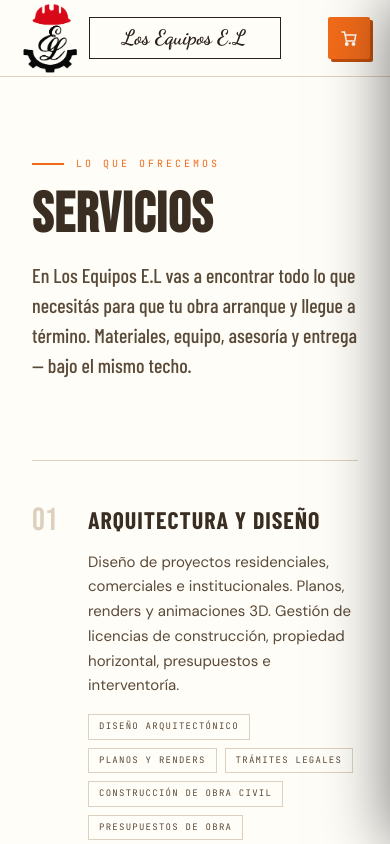
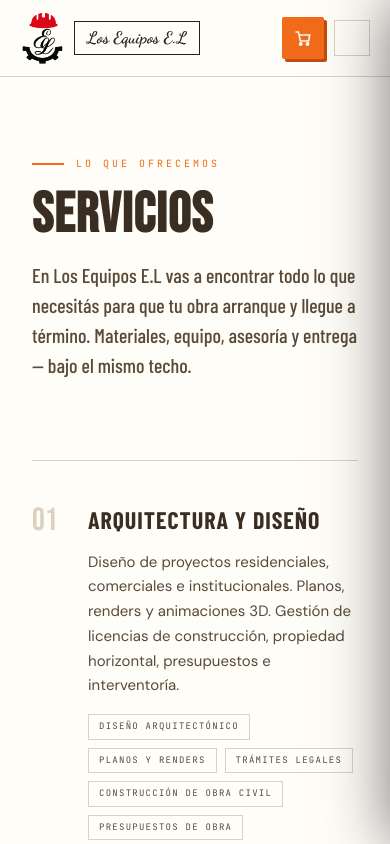
Before and after one commit to Alambreta/Proyecto-Ferreteria-demo, a React (Vite) app: page /servicios in a window 390 px wide. Shown: the top 844 px of the page. Built offline with nearby package versions, Linux system fonts and the light colour scheme.

Commit message:
feat: menú hamburger responsive para tablets y móvil, fix navbar brand, link proveedores con scroll a hash

```diff
--- a/src/App.jsx
+++ b/src/App.jsx
@@ -63,8 +63,15 @@ export default function App() {
   useEffect(() => { writeCart(items) }, [items])
 
   useEffect(() => {
-    window.scrollTo(0, 0)
-  }, [location.pathname])
+    if (location.hash) {
+      setTimeout(() => {
+        const el = document.querySelector(location.hash)
+        if (el) el.scrollIntoView({ behavior: 'smooth' })
+      }, 100)
+    } else {
+      window.scrollTo(0, 0)
+    }
+  }, [location.pathname, location.hash])
 
   return (
     <>
--- a/src/components/Drawer.jsx
+++ b/src/components/Drawer.jsx
@@ -18,7 +18,7 @@ export default function Drawer({ open, onClose, items, setItems }) {
   const rm = (id) => setItems(items.filter(i => i.id !== id))
 
   const waMsg = encodeURIComponent(
-    'Hola FORJA, me interesa cotizar:\n' +
+    'Hola, me interesa cotizar:\n' +
     items.map(i => `• ${i.qty}× ${i.name} (${i.kind === 'renta' ? 'renta' : 'compra'})`).join('\n') +
     `\nTotal estimado: $${fmt(total)} COP`
   )
--- a/src/components/Footer.jsx
+++ b/src/components/Footer.jsx
@@ -30,7 +30,7 @@ export default function Footer() {
           <ul>
             <li><Link to="/quienes-somos">Nosotros</Link></li>
             <li><a href="#">Crédito Empresarial</a></li>
-            <li><a href="#">Proveedores</a></li>
+            <li><Link to="/quienes-somos#proveedores">Proveedores</Link></li>
           </ul>
         </div>
         <div className="f-col">
--- a/src/components/Nav.jsx
+++ b/src/components/Nav.jsx
@@ -1,5 +1,5 @@
 import { useState, useEffect } from 'react'
-import { Link } from 'react-router-dom'
+import { Link, useLocation } from 'react-router-dom'
 import { I } from './Icons.jsx'
 
 const NAV_LINKS = [
@@ -7,7 +7,7 @@ const NAV_LINKS = [
   {
     id: 'renta', label: 'Renta', to: '/renta',
     children: [
-      { id: 'transporte', label: 'Transporte',        to: '/transporte' },
+      { id: 'transporte', label: 'Transporte',          to: '/transporte' },
       { id: 'maquinaria', label: 'Maquinaria Amarilla', to: '/maquinaria' },
     ],
   },
@@ -17,7 +17,9 @@ const NAV_LINKS = [
 ]
 
 export default function Nav({ cartCount, onOpenCart, activeSection }) {
-  const [scrolled, setScrolled] = useState(false)
+  const [scrolled,  setScrolled]  = useState(false)
+  const [menuOpen,  setMenuOpen]  = useState(false)
+  const location = useLocation()
 
   useEffect(() => {
     const fn = () => setScrolled(window.scrollY > 24)
@@ -26,13 +28,24 @@ export default function Nav({ cartCount, onOpenCart, activeSection }) {
     return () => window.removeEventListener('scroll', fn)
   }, [])
 
+  useEffect(() => { setMenuOpen(false) }, [location.pathname, location.hash])
+
+  useEffect(() => {
+    document.body.classList.toggle('locked', menuOpen)
+    return () => document.body.classList.remove('locked')
+  }, [menuOpen])
+
+  const close = () => setMenuOpen(false)
+
   return (
+    <>
       <nav className={`nav ${scrolled ? 'scrolled' : ''}`}>
         <div className="nav-inner">
-        <Link to="/" className="nav-brand" aria-label="Ir al inicio">
+          <Link to="/" className="nav-brand" aria-label="Ir al inicio" onClick={close}>
             <img src="/logos/logo-negro-no-text.png" alt="Logo" className="nav-logo" />
             <span className="nav-brand-text">Los Equipos E.L</span>
           </Link>
+
           <div className="nav-links">
             {NAV_LINKS.map(l => {
               if (l.children) {
@@ -62,6 +75,7 @@ export default function Nav({ cartCount, onOpenCart, activeSection }) {
                 : <a   key={l.id} href={l.href} className={`nav-link ${activeSection === l.id ? 'active' : ''}`}>{l.label}</a>
             })}
           </div>
+
           <div className="nav-right">
             <a className="nav-wa" href="https://wa.me/573128502364" target="_blank" rel="noopener noreferrer">
               <I.whatsapp /> <span>CONSULTA AHORA!</span>
@@ -70,8 +84,54 @@ export default function Nav({ cartCount, onOpenCart, activeSection }) {
               <I.cart />
               {cartCount > 0 && <span className="cart-count">{cartCount}</span>}
             </button>
+            <button
+              className={`nav-hamburger ${menuOpen ? 'is-open' : ''}`}
+              onClick={() => setMenuOpen(o => !o)}
+              aria-label={menuOpen ? 'Cerrar menú' : 'Abrir menú'}
+              aria-expanded={menuOpen}
+            >
+              <span /><span /><span />
+            </button>
           </div>
         </div>
       </nav>
+
+      <div className={`nav-mobile-menu ${menuOpen ? 'is-open' : ''}`} aria-hidden={!menuOpen}>
+        {NAV_LINKS.map(l => {
+          if (l.children) {
+            return (
+              <div key={l.id}>
+                <Link
+                  to={l.to}
+                  className={`nav-mobile-link nav-mobile-link--parent ${activeSection === l.id ? 'active' : ''}`}
+                  onClick={close}
+                >
+                  {l.label}
+                </Link>
+                {l.children.map(c => (
+                  <Link key={c.id} to={c.to} className="nav-mobile-link nav-mobile-link--child" onClick={close}>
+                    — {c.label}
+                  </Link>
+                ))}
+              </div>
             )
           }
+          return l.to
+            ? <Link key={l.id} to={l.to} className={`nav-mobile-link ${activeSection === l.id ? 'active' : ''}`} onClick={close}>{l.label}</Link>
+            : <a   key={l.id} href={l.href} className={`nav-mobile-link ${activeSection === l.id ? 'active' : ''}`} onClick={close}>{l.label}</a>
+        })}
+        <a
+          className="nav-mobile-wa"
+          href="https://wa.me/573128502364"
+          target="_blank"
+          rel="noopener noreferrer"
+          onClick={close}
+        >
+          <I.whatsapp /> Consultanos por WhatsApp
+        </a>
+      </div>
+
+      {menuOpen && <div className="nav-mobile-backdrop" onClick={close} />}
+    </>
+  )
+}
--- a/src/index.css
+++ b/src/index.css
@@ -297,10 +297,12 @@ button {
 .nav-brand-text {
   font-family: "Dancing Script", cursive;
   color: var(--black);
-  width: 12rem; /* 90px */
   font-size: 1.30rem; /* 20px */
   border: 1px solid var(--black);
-  padding: 0.25rem 2rem; /* 4px 8px */
+  padding: 0.25rem 1.25rem;
+  white-space: nowrap;
+  text-align: center;
+  box-sizing: border-box;
 }
 
 .logo-mark {
@@ -441,6 +443,102 @@ button {
   gap: 1.125rem; /* 18px */
   justify-content: flex-end;
 }
+
+/* ---------- hamburger button ---------- */
+.nav-hamburger {
+  display: none;
+  flex-direction: column;
+  justify-content: center;
+  gap: 5px;
+  width: 2.25rem;
+  height: 2.25rem;
+  padding: 0.35rem;
+  background: none;
+  border: 1px solid var(--gray-200);
+  cursor: pointer;
+  flex-shrink: 0;
+}
+
+.nav-hamburger span {
+  display: block;
+  height: 2px;
+  background: var(--gray-900);
+  border-radius: 1px;
+  transition: transform 220ms ease, opacity 180ms ease;
+}
+
+.nav-hamburger.is-open span:nth-child(1) { transform: translateY(7px) rotate(45deg); }
+.nav-hamburger.is-open span:nth-child(2) { opacity: 0; }
+.nav-hamburger.is-open span:nth-child(3) { transform: translateY(-7px) rotate(-45deg); }
+
+/* ---------- mobile menu panel ---------- */
+.nav-mobile-menu {
+  position: fixed;
+  top: 4.75rem;
+  left: 0;
+  right: 0;
+  background: var(--white);
+  border-top: 2px solid var(--red);
+  border-bottom: 1px solid var(--gray-200);
+  box-shadow: 0 8px 24px rgba(0,0,0,.14);
+  z-index: 48;
+  display: flex;
+  flex-direction: column;
+  transform: translateY(-110%);
+  transition: transform 240ms cubic-bezier(.4,0,.2,1);
+  pointer-events: none;
+}
+
+.nav-mobile-menu.is-open {
+  transform: translateY(0);
+  pointer-events: auto;
+}
+
+.nav-mobile-backdrop {
+  position: fixed;
+  inset: 0;
+  z-index: 47;
+}
+
+.nav-mobile-link {
+  font-family: "Barlow Condensed", sans-serif;
+  font-weight: 600;
+  font-size: 1.125rem;
+  text-transform: uppercase;
+  letter-spacing: .08em;
+  color: var(--gray-900);
+  padding: 0.9rem 1.25rem;
+  border-bottom: 1px solid var(--gray-100);
+  display: block;
+}
+
+.nav-mobile-link--parent {
+  color: var(--gray-900);
+}
+
+.nav-mobile-link--child {
+  padding-left: 2.25rem;
+  font-size: 0.9375rem;
+  color: var(--gray-500);
+  border-bottom-color: var(--gray-50);
+}
+
+.nav-mobile-link.active,
+.nav-mobile-link:hover { color: var(--red); }
+
+.nav-mobile-wa {
+  display: flex;
+  align-items: center;
+  gap: 0.625rem;
+  font-family: "JetBrains Mono", monospace;
+  font-size: 0.8125rem;
+  color: #25D366;
+  padding: 1rem 1.25rem;
+  border-top: 2px solid var(--gray-100);
+  margin-top: auto;
+}
+
+.nav-mobile-wa svg { width: 1rem; height: 1rem; }
 
 .nav-wa {
   display: flex;
@@ -2292,6 +2390,25 @@ footer {
   color: var(--white);
 }
 
+/* ---------- nav collapse (tablets + phones) ---------- */
+@media (max-width: 1024px) {
+  .nav-links {
+    display: none;
+  }
+
+  .nav-inner {
+    grid-template-columns: 1fr auto;
+  }
+
+  .nav-wa {
+    display: none;
+  }
+
+  .nav-hamburger {
+    display: flex;
+  }
+}
+
 /* ---------- responsive ---------- */
 @media (max-width: 720px) {
   :root {
@@ -2303,16 +2420,17 @@ footer {
     font-size: 2.625rem; /* 42px */
   }
 
-  .nav-links {
-    display: none;
-  }
-
-  .nav-inner {
-    grid-template-columns: 1fr auto;
-  }
-
-  .nav-wa {
-    display: none;
+  .nav-logo {
+    height: 3.25rem;
+  }
+
+  .nav-brand-text {
+    font-size: 1.05rem;
+    padding: 0.2rem 0.75rem;
+  }
+
+  .nav-right {
+    gap: 0.625rem;
   }
 
   .hero {
--- a/src/pages/QuienesSomosPage.jsx
+++ b/src/pages/QuienesSomosPage.jsx
@@ -70,7 +70,7 @@ export default function QuienesSomosPage() {
             </figure>
           </div>
 
-          <div className="quienes-block reveal reveal--delay-2">
+          <div id="proveedores" className="quienes-block reveal reveal--delay-2">
             <h2 className="quienes-kicker quienes-kicker--center">Nuestros Proveedores</h2>
             <div className="quienes-providers">
               {[
```
Lines whose indentation alone changed are shown as unchanged.
